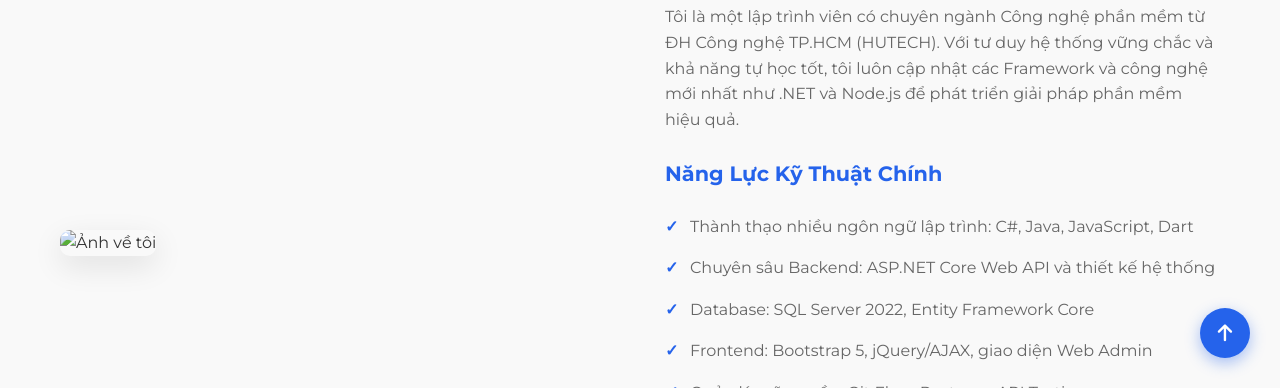
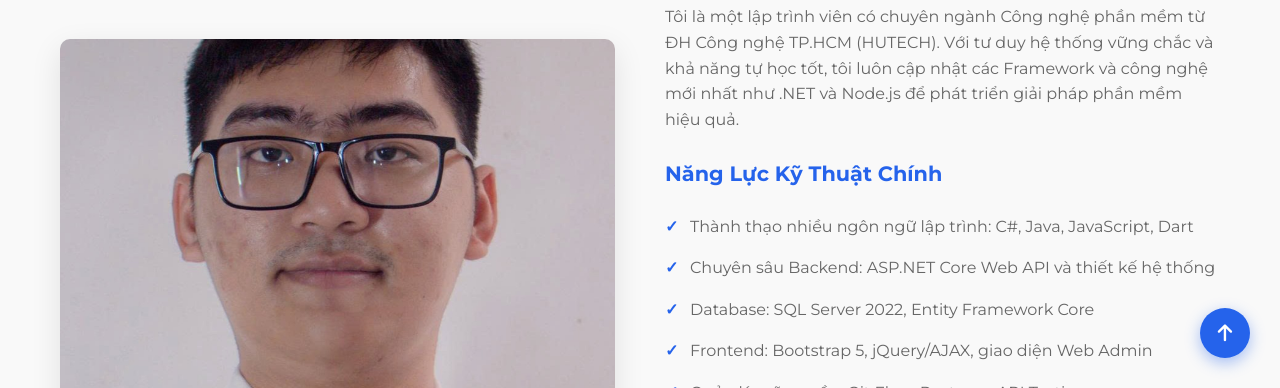
Before and after one commit to votai2804/blog_votai, a website: page about.html in a window 1280 px wide. Shown: the part 412-800 px from the top of the page. Drawn offline with Linux system fonts and the light colour scheme.

Commit message:
Fix about page image filename

```diff
--- a/about.html
+++ b/about.html
@@ -36,7 +36,7 @@
             <h2 class="section-title">Về Tôi</h2>
             <div class="about-content">
                 <div class="about-left">
-                    <img src="images/banthan/gương mặt.jpg" alt="Ảnh về tôi" class="about-img">
+                    <img src="images/banthan/giao dien nguong mat .jpg" alt="Ảnh về tôi" class="about-img">
                 </div>
                 <div class="about-right">
                     <h3>Lập Trình Viên - Công Nghệ Phần Mềm</h3>
```
